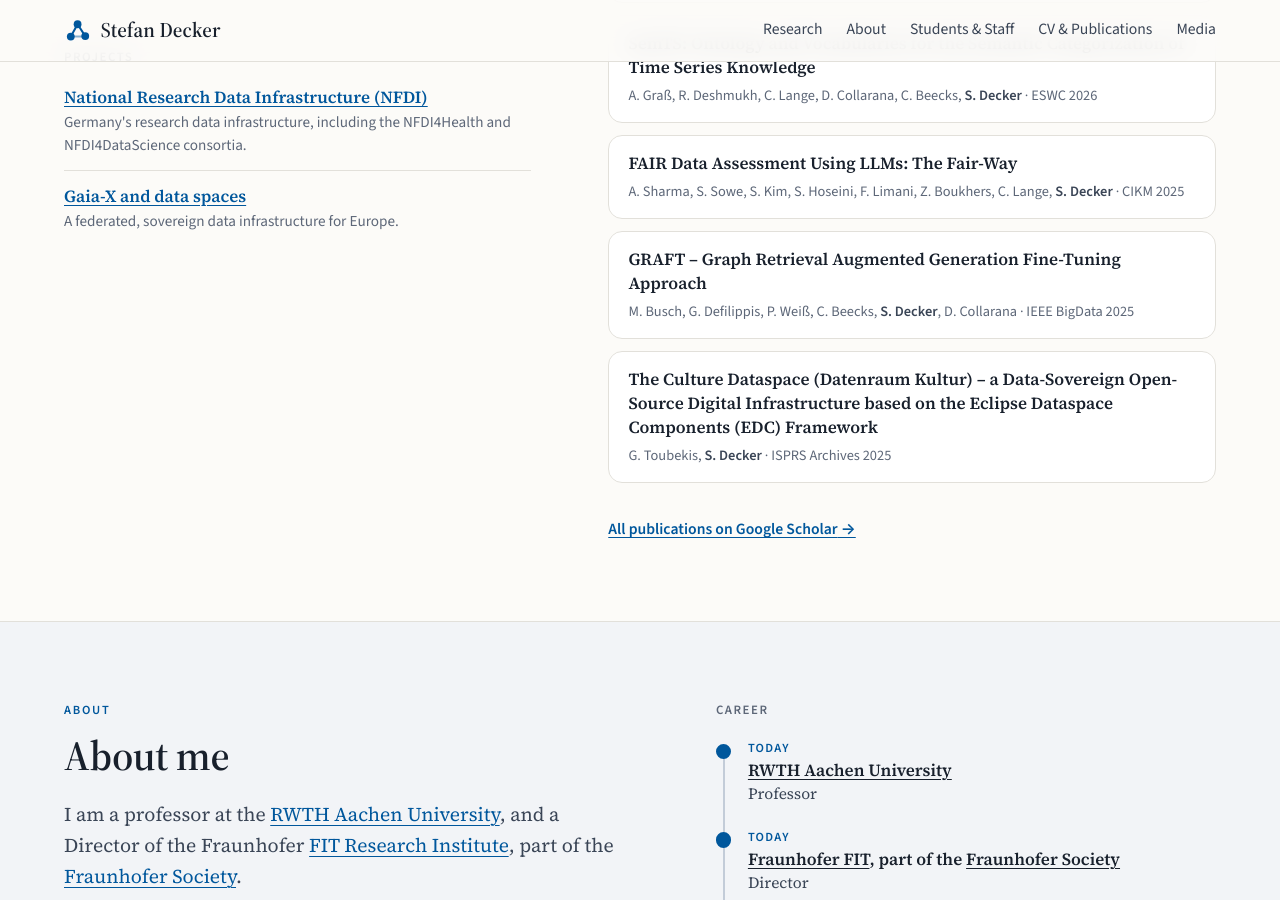
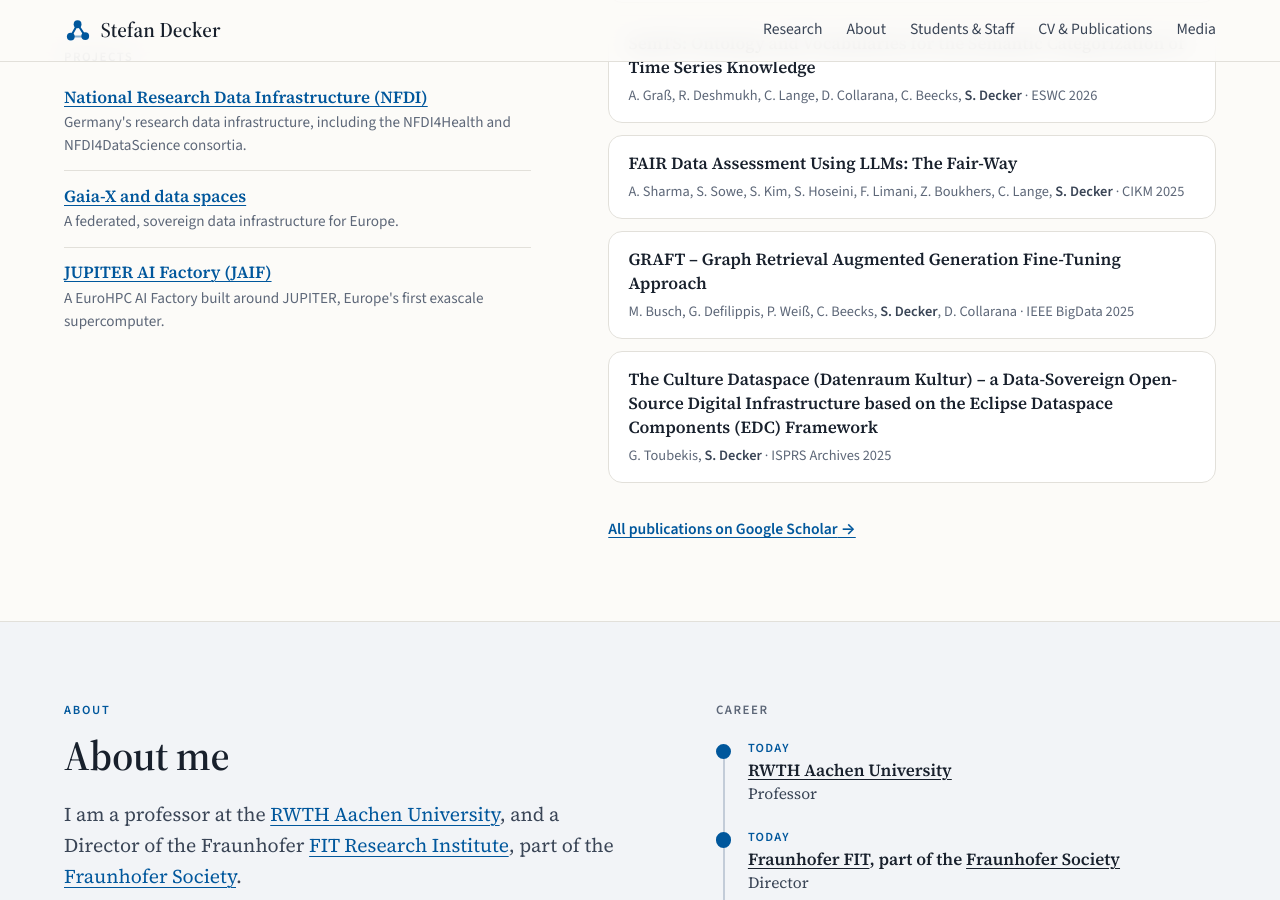
Before and after one commit to stefanjdecker/stefanjdecker.github.io, a Jekyll site: the page built from index.html, in a window 1280 px wide and 900 px high, scrolled down 2410 px. Built offline with Jekyll 4.4.1, drawn with Linux system fonts in a browser that asks for light colours.

Commit message:
Add the JUPITER AI Factory to current projects
Co-Authored-By: Claude Opus 5.5 <noreply@anthropic.com>

```diff
--- a/_data/current.yml
+++ b/_data/current.yml
@@ -1,6 +1,6 @@
 # "Current work" on the home page. Edit this file to update it.
 # Roles as listed on the official RWTH i5 and Fraunhofer FIT pages; projects as named
-# on the i5 chair page; publications from Google Scholar (October 2026).
+# on the i5 chair and Fraunhofer FIT project pages; publications from Google Scholar (October 2026).
 
 roles:
   - title: Head of the Chair of Databases and Information Systems (i5)
@@ -20,6 +20,9 @@ projects:
   - title: Gaia-X and data spaces
     text: A federated, sovereign data infrastructure for Europe.
     url: https://gaia-x.eu/
+  - title: JUPITER AI Factory (JAIF)
+    text: A EuroHPC AI Factory built around JUPITER, Europe's first exascale supercomputer.
+    url: https://jaif.ai/
 
 publications:
   - year: 2026
```
